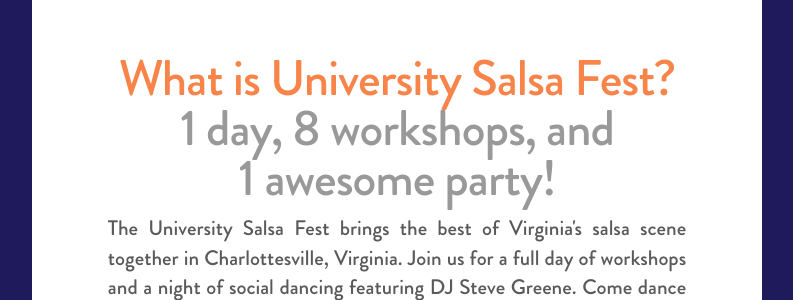
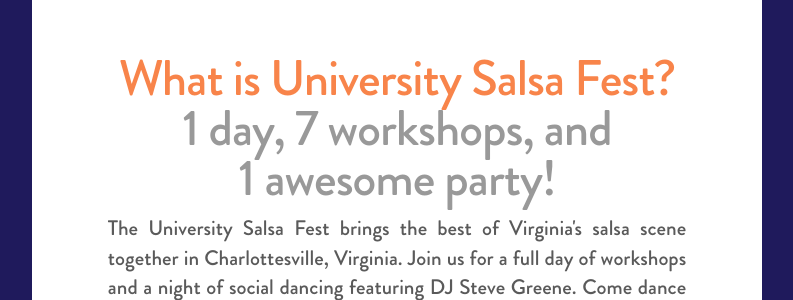
Before and after one commit to swoloszynski/universitysalsafest, a Jekyll site: the page built from index.html, in a window 1280 px wide and 900 px high, scrolled down 692 px. Shown: the part 167-467 px from the top of the window, without its empty margins (243-1036 px from the left). Built offline with Jekyll 4.4.1, drawn with Linux system fonts in a browser that asks for light colours; comment, search, counter and statistics services are not loaded.

Commit message:
Change 8 workshops to 7

```diff
--- a/_data/global.yml
+++ b/_data/global.yml
@@ -6,6 +6,7 @@
 description: >-
   University Salsa Fest at University of Virginia UVA 2019
 year: 2019
+workshop_count: 7
 
 banner_image: banner-2019.jpg
 
--- a/_layouts/default.html
+++ b/_layouts/default.html
@@ -36,7 +36,7 @@
       <a id="about"></a>
       <div class="row featurette">
         <div class="col-md-10 col-md-offset-1">
-          <h2 class="featurette-heading light-orange">What is University Salsa Fest? <span class="text-muted">1&nbsp;day, 8&nbsp;workshops, and 1&nbsp;awesome party!</span></h2>
+          <h2 class="featurette-heading light-orange">What is University Salsa Fest? <span class="text-muted">1&nbsp;day, {{ site.data.global.workshop_count }}&nbsp;workshops, and 1&nbsp;awesome party!</span></h2>
           <p class="lead justified">The University Salsa Fest brings the best of Virginia's salsa scene together in Charlottesville, Virginia. Join us for a full day of workshops and a night of social dancing featuring DJ Steve Greene. Come dance with salseros from Charlottesville, Richmond, Blacksburg, Fairfax, Roanoke, Lynchburg, DC, Philadelphia, Atlanta, and beyond!</p>
           <iframe class="center-aligned" width="100%" height="320" src="https://www.youtube.com/embed/iTInz_2xPJM" frameborder="0" allowfullscreen></iframe>
           <p class="right-aligned cushion"><a href="#top" class="scrollToTop">Back to top  <span class="glyphicon glyphicon-circle-arrow-up"></span></a></p>
```
